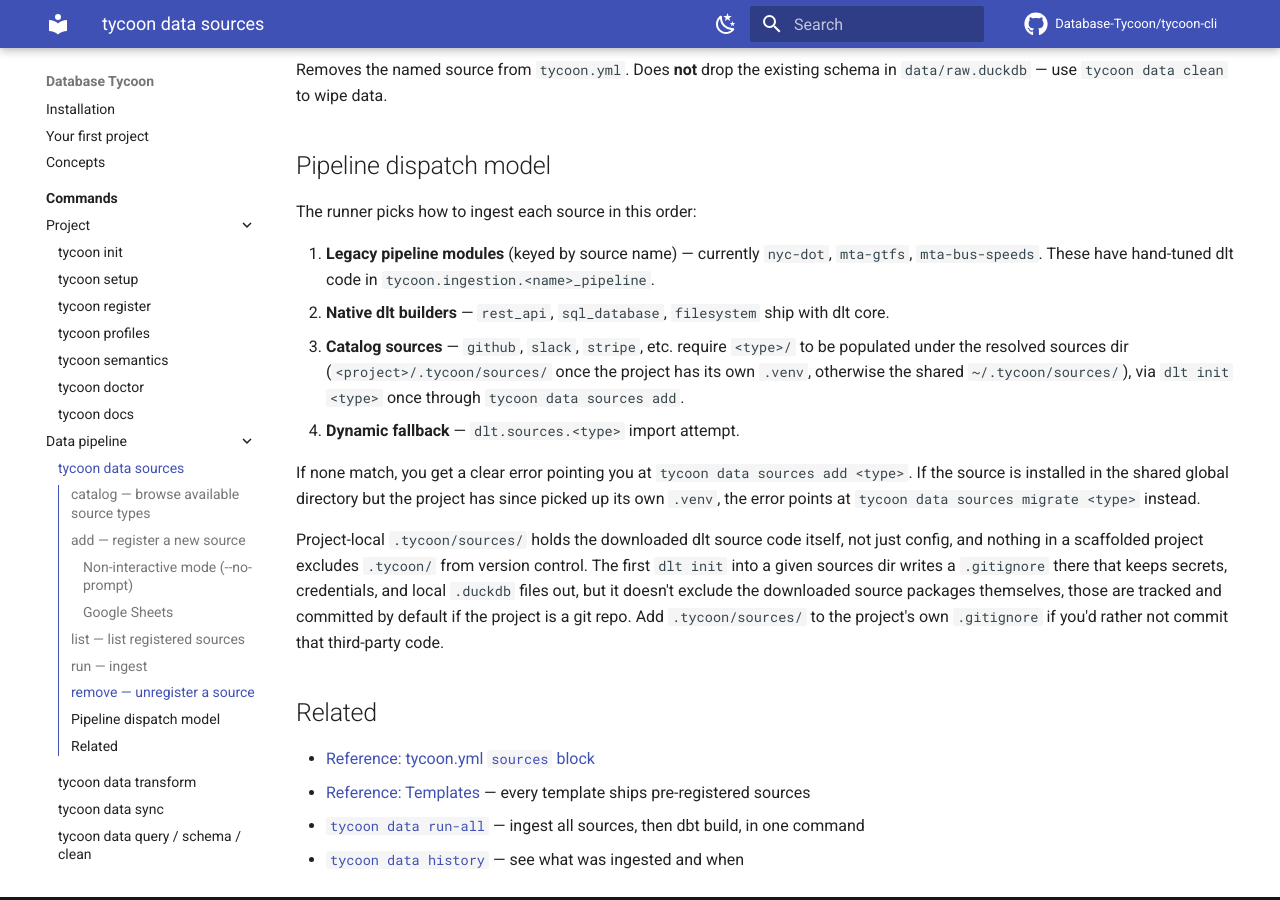
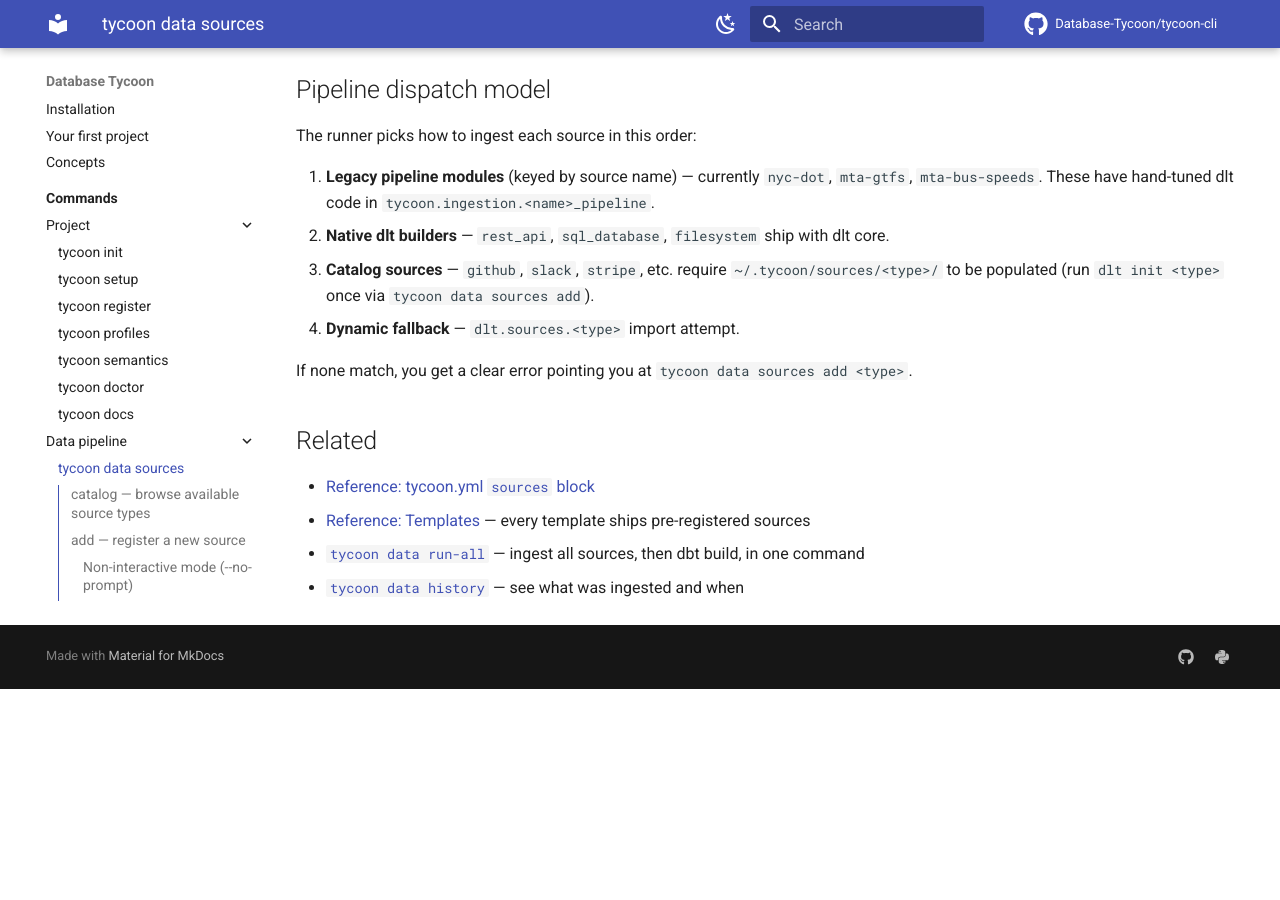
Before and after one commit to Database-Tycoon/tycoon-cli, an MkDocs documentation site: the page built from docs/commands/data/sources.md, in a window 1280 px wide and 900 px high, scrolled down 4729 px. Built offline with MkDocs 1.6.1 and Material for MkDocs 9.7.7, drawn with Linux system fonts in a browser that asks for light colours; comment, search, counter and statistics services are not loaded; after the commit the page ends 5418 px from its top, so only the background shows below that; some of the changed text lies outside the part shown.

Commit message:
chore(gh-263): move docs out of this PR, over the 8-file cap
docs/commands/data/sources.md and docs/reference/tycoon-yml.md move to a
new PR stacked on this one, per review.

```diff
--- a/docs/commands/data/sources.md
+++ b/docs/commands/data/sources.md
@@ -60,7 +60,7 @@ Then type-specific config:
 - **filesystem** — directory path + glob pattern
 - **sql_database** — connection string + table list
 
-The new source is written to `tycoon.yml`'s `sources:` map. For non-native types, `add` also offers to install the dlt source files (one-time `dlt init <type>`). Where those files land depends on whether the project has its own `.venv`: a project with one gets its own `<project>/.tycoon/sources/`, a project without one still shares `~/.tycoon/sources/` across every tycoon project on the machine. A source installed into the shared location before a project picked up a `.venv` doesn't move on its own; `tycoon data sources migrate <type>` copies it into the project-local directory.
+The new source is written to `tycoon.yml`'s `sources:` map. For non-native types, `add` also offers to install the dlt source files (one-time `dlt init <type>` to `~/.tycoon/sources/`).
 
 ### Non-interactive mode (`--no-prompt`)
 
@@ -128,7 +128,7 @@ tycoon data sources add google_sheets \
 - **`range_names`** — comma-separated tab names and/or A1 ranges. Leave blank to load **every** sheet in the spreadsheet.
 - **`credentials_path`** — defaults to `${GOOGLE_APPLICATION_CREDENTIALS}`. Leave it blank to fall back to dlt's own credential resolution (env / `secrets.toml`), which is where the **OAuth / Application Default Credentials** path lives if you'd rather not use a service account.
 
-**4. Ingest:** `tycoon data sources run marketing-sheet`. The first run downloads the dlt `google_sheets` verified source (to the project's own `.tycoon/sources/` if it has a `.venv`, otherwise the shared `~/.tycoon/sources/`), then loads into `raw_<name>` and auto-scaffolds a staging dbt model.
+**4. Ingest:** `tycoon data sources run marketing-sheet`. The first run downloads the dlt `google_sheets` verified source to `~/.tycoon/sources/` (or `tycoon data sources catalog install google_sheets` under `--no-prompt`), then loads into `raw_<name>` and auto-scaffolds a staging dbt model.
 
 ## `list` — list registered sources
 
@@ -189,12 +189,10 @@ The runner picks how to ingest each source in this order:
 
 1. **Legacy pipeline modules** (keyed by source name) — currently `nyc-dot`, `mta-gtfs`, `mta-bus-speeds`. These have hand-tuned dlt code in `tycoon.ingestion.<name>_pipeline`.
 2. **Native dlt builders** — `rest_api`, `sql_database`, `filesystem` ship with dlt core.
-3. **Catalog sources** — `github`, `slack`, `stripe`, etc. require `<type>/` to be populated under the resolved sources dir (`<project>/.tycoon/sources/` once the project has its own `.venv`, otherwise the shared `~/.tycoon/sources/`), via `dlt init <type>` once through `tycoon data sources add`.
+3. **Catalog sources** — `github`, `slack`, `stripe`, etc. require `~/.tycoon/sources/<type>/` to be populated (run `dlt init <type>` once via `tycoon data sources add`).
 4. **Dynamic fallback** — `dlt.sources.<type>` import attempt.
 
-If none match, you get a clear error pointing you at `tycoon data sources add <type>`. If the source is installed in the shared global directory but the project has since picked up its own `.venv`, the error points at `tycoon data sources migrate <type>` instead.
-
-Project-local `.tycoon/sources/` holds the downloaded dlt source code itself, not just config, and nothing in a scaffolded project excludes `.tycoon/` from version control. The first `dlt init` into a given sources dir writes a `.gitignore` there that keeps secrets, credentials, and local `.duckdb` files out, but it doesn't exclude the downloaded source packages themselves, those are tracked and committed by default if the project is a git repo. Add `.tycoon/sources/` to the project's own `.gitignore` if you'd rather not commit that third-party code.
+If none match, you get a clear error pointing you at `tycoon data sources add <type>`.
 
 ## Related
 
```
Also changed, not shown: docs/reference/tycoon-yml.md (+1 -3 lines).
